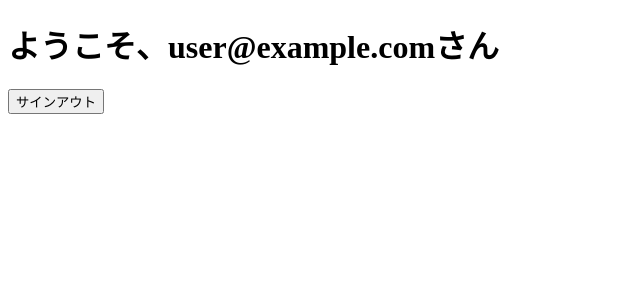
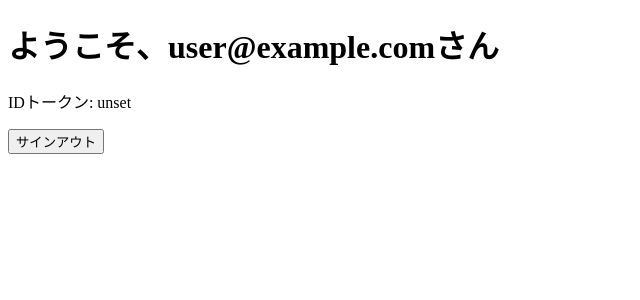
Before and after one commit to utano320/next-firebase-auth, a Next.js app: page /dashboard in a window 1280 px wide. Shown: the top 300 px of the page, without its empty margins (0-640 px from the left). Built offline with nearby package versions, Linux system fonts and the light colour scheme; no server answers; sample sign-in values are in the browser's storage.

Commit message:
get id token

```diff
--- a/src/app/dashboard/page.tsx
+++ b/src/app/dashboard/page.tsx
@@ -1,3 +1,4 @@
+// app/dashboard/page.tsx
 "use client";
 
 import { useEffect, useState } from "react";
@@ -7,12 +8,15 @@ import { useRouter } from "next/navigation";
 
 export default function DashboardPage() {
   const [user, setUser] = useState<User | null>(null);
+  const [idToken, setIdToken] = useState<string>("");
   const router = useRouter();
 
   useEffect(() => {
-    const unsubscribe = onAuthStateChanged(auth, (currentUser) => {
+    const unsubscribe = onAuthStateChanged(auth, async (currentUser) => {
       if (currentUser) {
         setUser(currentUser);
+        const token = await currentUser.getIdToken();
+        setIdToken(token);
       } else {
         router.push("/login");
       }
@@ -30,6 +34,7 @@ export default function DashboardPage() {
   return (
     <div>
       <h1>ようこそ、{user.email || user.displayName}さん</h1>
+      <p>IDトークン: {idToken}</p>
       <button onClick={handleSignOut}>サインアウト</button>
     </div>
   );
```
